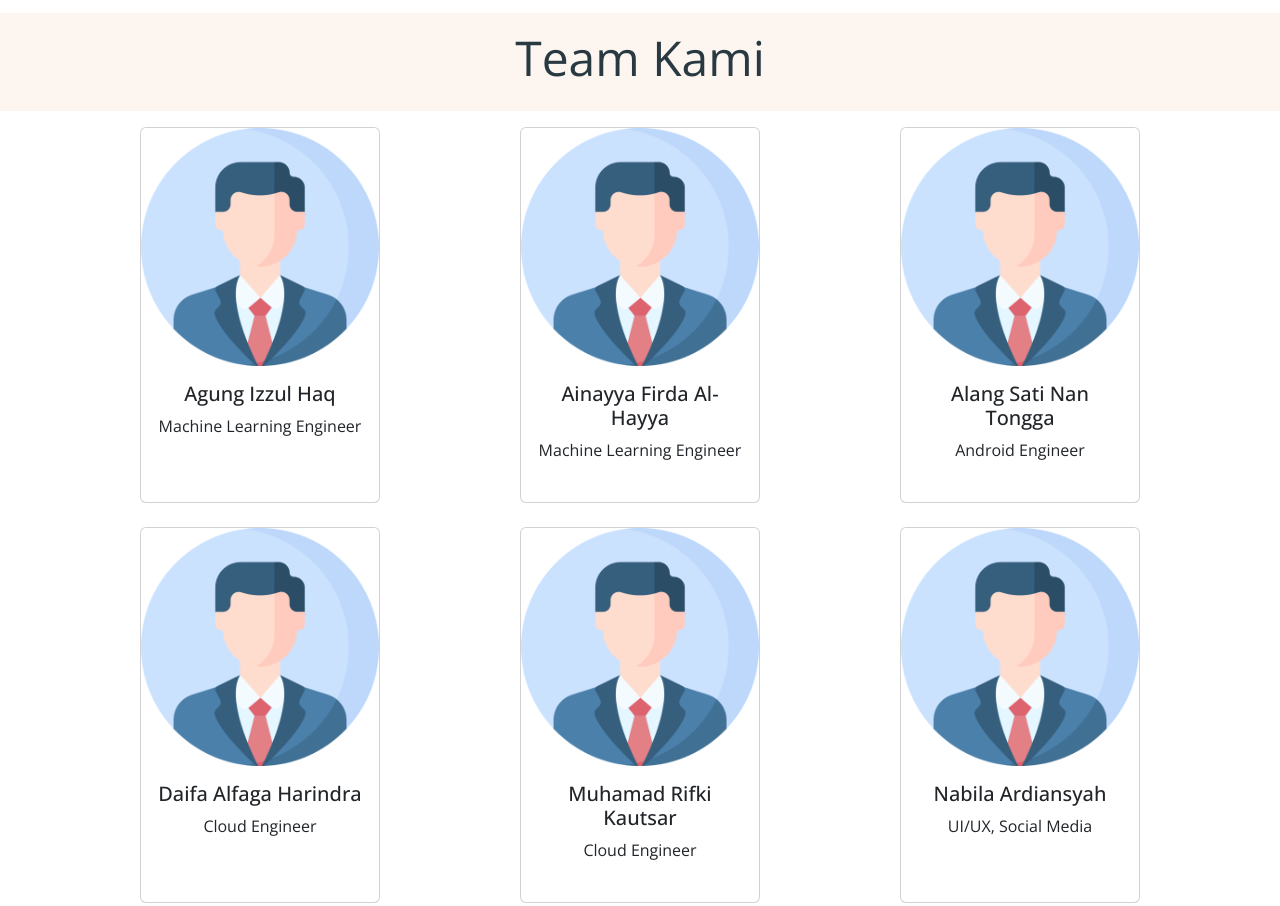
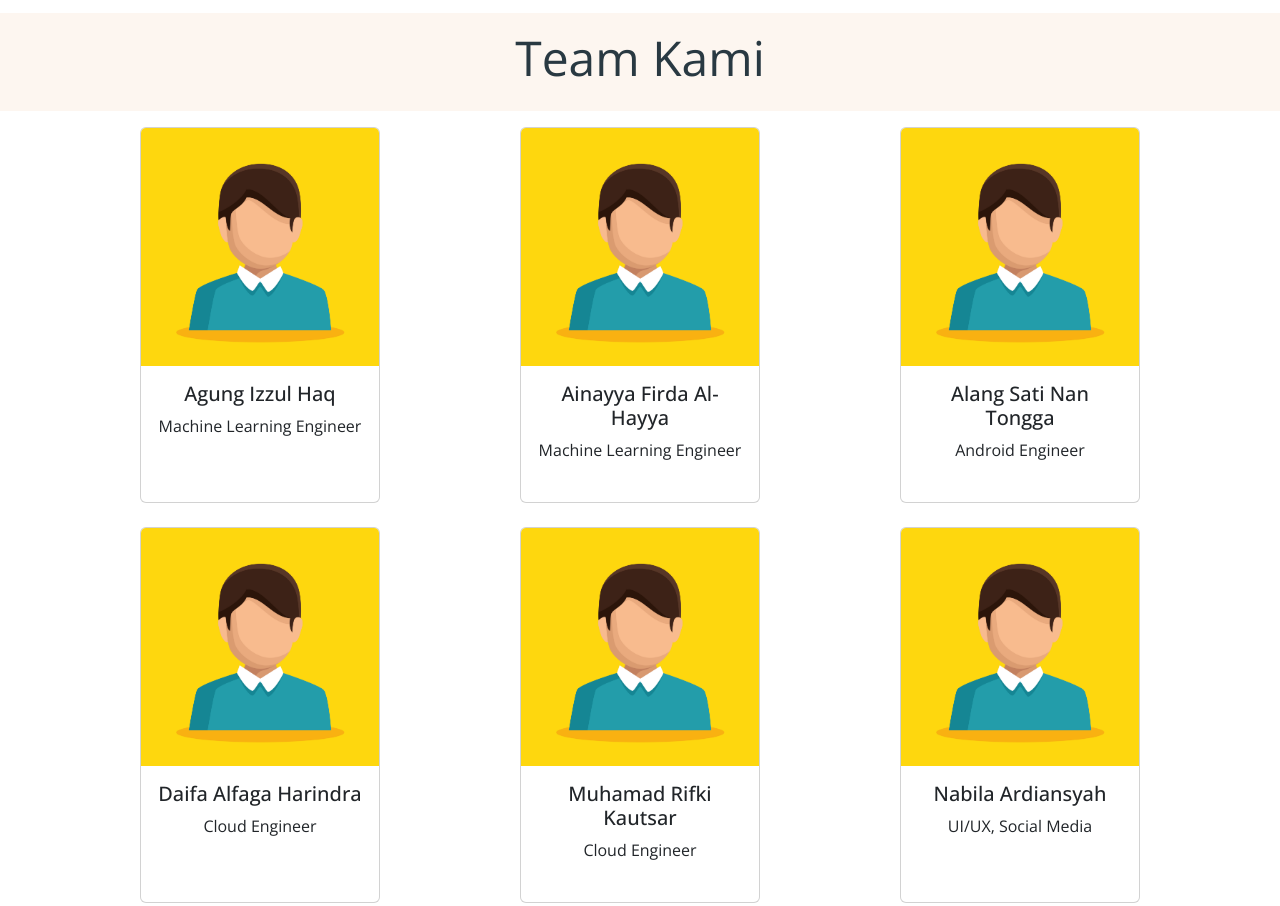
Before and after one commit to daivalf/SkinpalsWeb, a plain HTML site: page index.html in a window 1280 px wide. Shown: the part 2320-3226 px from the top of the page. Drawn offline with nearby package versions, Linux system fonts and the light colour scheme.

Commit message:
change card

```diff
--- a/index.html
+++ b/index.html
@@ -151,7 +151,7 @@
                   <div class="row row-cols-1 row-cols-md-3 g-4">
                     <div class="col">
                       <div class="card h-100" id="cardMiddle">
-                        <img src="images/profile.png" class="card-img-top" alt="...">
+                        <img src="images/profile-card.jpg" class="card-img-top" alt="...">
                         <div class="card-body">
                           <h5 class="card-title">Agung Izzul Haq</h5>
                           <p class="card-text">Machine Learning Engineer<br>
@@ -162,7 +162,7 @@
                     </div>
 					  <div class="col">
                       <div class="card h-100" id="cardMiddle">
-                        <img src="images/profile.png" class="card-img-top" alt="...">
+                        <img src="images/profile-card.jpg" class="card-img-top" alt="...">
                         <div class="card-body">
                           <h5 class="card-title">Ainayya Firda Al-Hayya</h5>
                           <p class="card-text">Machine Learning Engineer<br>
@@ -173,7 +173,7 @@
                     </div>
 					  <div class="col">
                       <div class="card h-100" id="cardMiddle">
-                        <img src="images/profile.png" class="card-img-top" alt="...">
+                        <img src="images/profile-card.jpg" class="card-img-top" alt="...">
                         <div class="card-body">
                           <h5 class="card-title">Alang Sati Nan Tongga</h5>
                           <p class="card-text">Android Engineer<br>
@@ -184,7 +184,7 @@
                     </div>
 					  <div class="col">
                       <div class="card h-100" id="cardMiddle">
-                        <img src="images/profile.png" class="card-img-top" alt="...">
+                        <img src="images/profile-card.jpg" class="card-img-top" alt="...">
                         <div class="card-body">
                           <h5 class="card-title">Daifa Alfaga Harindra</h5>
                           <p class="card-text">Cloud Engineer<br>
@@ -195,7 +195,7 @@
                     </div>
 					  <div class="col">
                       <div class="card h-100" id="cardMiddle">
-                        <img src="images/profile.png" class="card-img-top" alt="...">
+                        <img src="images/profile-card.jpg" class="card-img-top" alt="...">
                         <div class="card-body">
                           <h5 class="card-title">Muhamad Rifki Kautsar</h5>
                           <p class="card-text">Cloud Engineer<br>
@@ -206,7 +206,7 @@
                     </div>
 					  <div class="col">
                       <div class="card h-100" id="cardMiddle">
-                        <img src="images/profile.png" class="card-img-top" alt="...">
+                        <img src="images/profile-card.jpg" class="card-img-top" alt="...">
                         <div class="card-body">
                           <h5 class="card-title">Nabila Ardiansyah</h5>
                           <p class="card-text">UI/UX, Social Media<br>
@@ -217,7 +217,7 @@
                     </div>
 					  <div class="col mx-auto">
                       <div class="card h-100" id="cardMiddle">
-                        <img src="images/profile.png" class="card-img-top" alt="...">
+                        <img src="images/profile-card.jpg" class="card-img-top" alt="...">
                         <div class="card-body">
                           <h5 class="card-title">(Alm) Emmeril Kahn Mumtadz</h5>
                           <p class="card-text">Machine Learning Engineer<br>
```
Also changed, not shown: images/profile-card.jpg (added).
